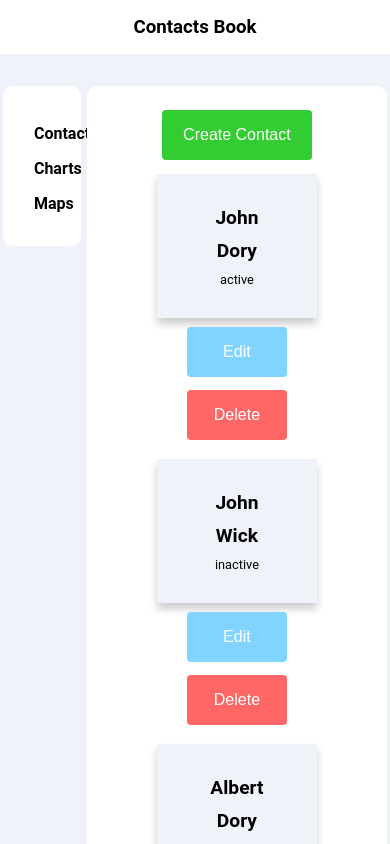
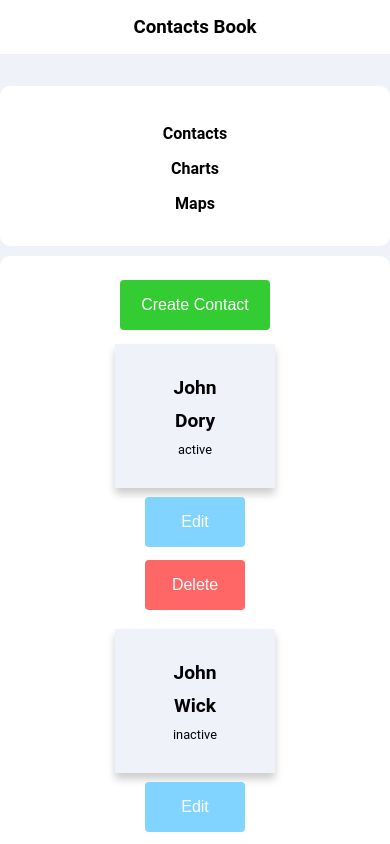
Before and after one commit to thatsmeamal-v-s/Contacts-Book, a React (Create React App) app: page / in a window 390 px wide. Shown: the top 844 px of the page. Built offline with nearby package versions, Linux system fonts and the light colour scheme.

Commit message:
made sidebar responsive

```diff
--- a/src/App.css
+++ b/src/App.css
@@ -22,3 +22,23 @@
 .contacts-container button {
   text-align: center;
 }
+
+@media screen and (max-width: 500px) {
+  .main-content {
+    flex-direction: column;
+  }
+
+  .sidebar {
+    width: 100%;
+    margin-bottom: 10px;
+    display: flex;
+    flex-direction: column;
+    justify-content: center;
+    align-items: center;
+    text-align: center;
+  }
+
+  .contacts-container {
+    width: 100%;
+  }
+}
--- a/src/Components/Sidebar/Sidebar.css
+++ b/src/Components/Sidebar/Sidebar.css
@@ -6,7 +6,7 @@
   list-style-type: none;
   margin: 0;
   padding: 0;
-  width: 200px;
+  width: 100%;
 }
 
 li a {
```
